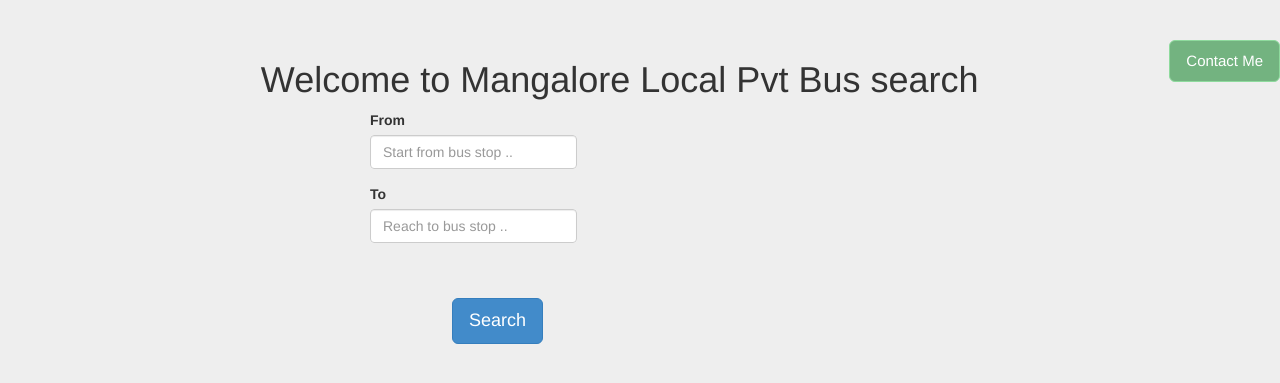
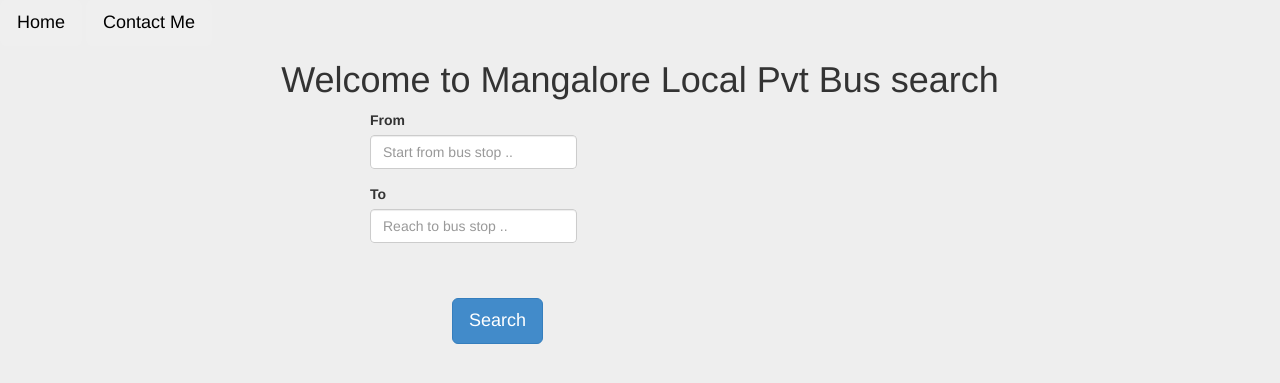
Before and after one commit to kns003/mbts, a Django app: page /mangalore/ in a window 1280 px wide. Shown: the top 383 px of the page. Run offline with Django 3.2, Linux system fonts and the light colour scheme; parts of the project's set-up code (start-up, migrations or seed data) failed here and were passed over; some libraries are stand-ins or nearby versions.

Commit message:
adding bus routes

```diff
--- a/mangalore/templates/index.html
+++ b/mangalore/templates/index.html
@@ -81,8 +81,12 @@
  });
    </script>
 </head>
-<div style="float:right;"><div class="btn btn-primary btn-lg" style="background-color:#73B380;border-color:#8EDA9D;font-size:15px;">Contact Me</div></div>
+
 <body>
+<nav class="navbar navbar-lg navbar-fixed-top" role="navigation">
+	<right><button type="button" class="btn btn-lg">Home</button>
+	<button type="button" class="btn btn-lg">Contact Me</button></right>
+</nav>
 <div class="container">
 	<center><h1> Welcome to Mangalore Local Pvt Bus search </h1></center>
      <div class="col-md-3"></div>
@@ -111,9 +115,9 @@
     <div class="col-md-6">
         <br/>
         {% if source and destination %}
-        	<label> From : </label>
-        	<div class="btn btn-primary btn-lg" style="background-color:rgb(199, 94, 103);border-color:rgb(199, 94, 103);font-size:15px;">{{ source }}</div>
-        	<span> <label> To: </label><div class="btn btn-primary btn-lg" style="background-color:rgb(199, 94, 103);border-color:rgb(199, 94, 103);font-size:15px;">{{ destination }}</div></span>
+        	<label> From : &nbsp;&nbsp</label>
+        	<div class="btn btn-primary btn-lg" style="background-color:rgb(199, 94, 103);border-color:rgb(199, 94, 103);font-size:15px;">{{ source }}</div></br></br>
+        	<span> <label> To&nbsp;&nbsp;&nbsp;&nbsp;&nbsp;&nbsp: &nbsp;&nbsp</label><div class="btn btn-primary btn-lg" style="background-color:rgb(199, 94, 103);border-color:rgb(199, 94, 103);font-size:15px;">{{ destination }}</div></span>
         {% endif %}
         </br></br>
         {% if buses %}
@@ -131,4 +135,5 @@
 </div>
 
   </div>
+
   </html>
```
Also changed, not shown: mangalore/static/bus_list.json (+1 -1 lines).
